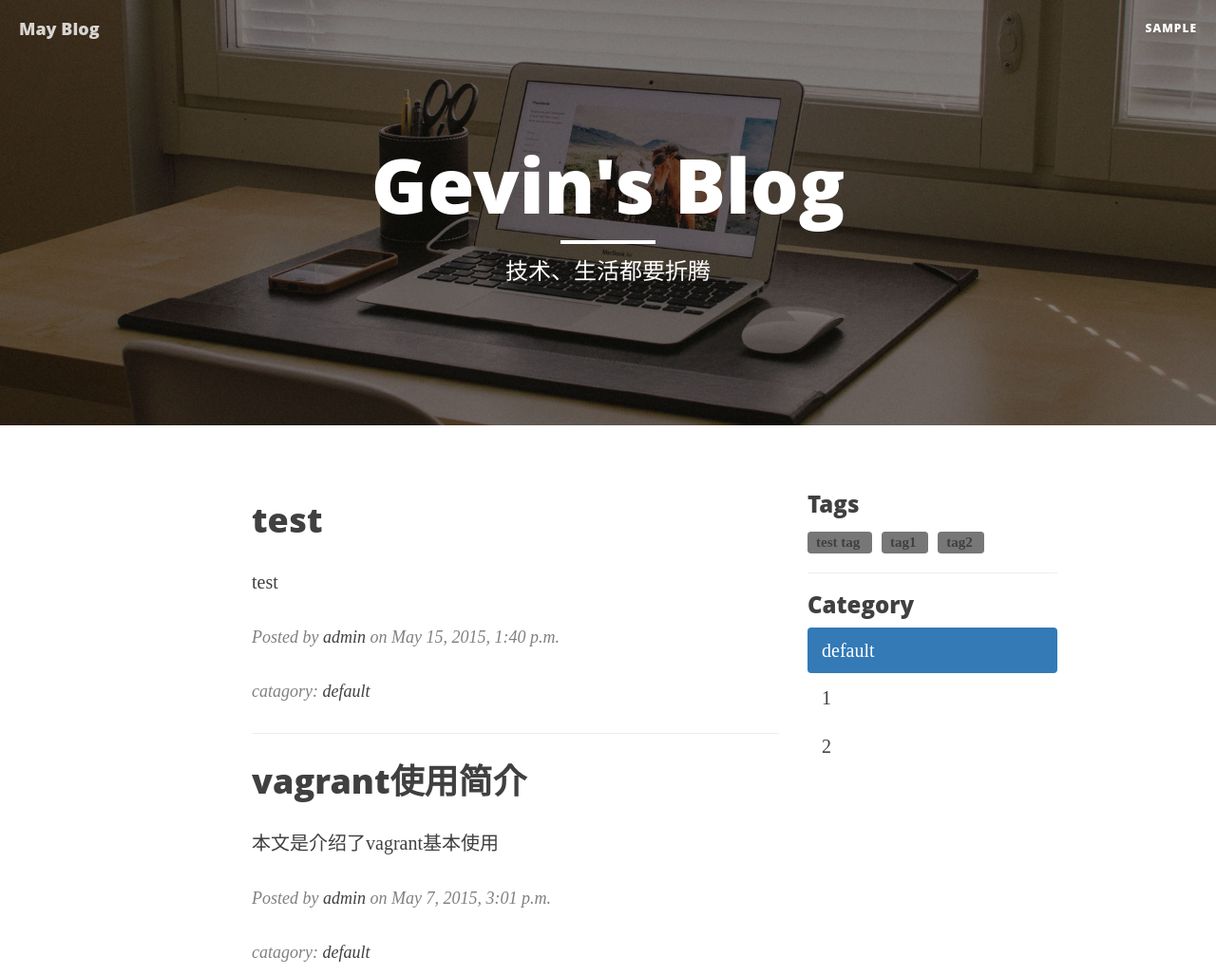
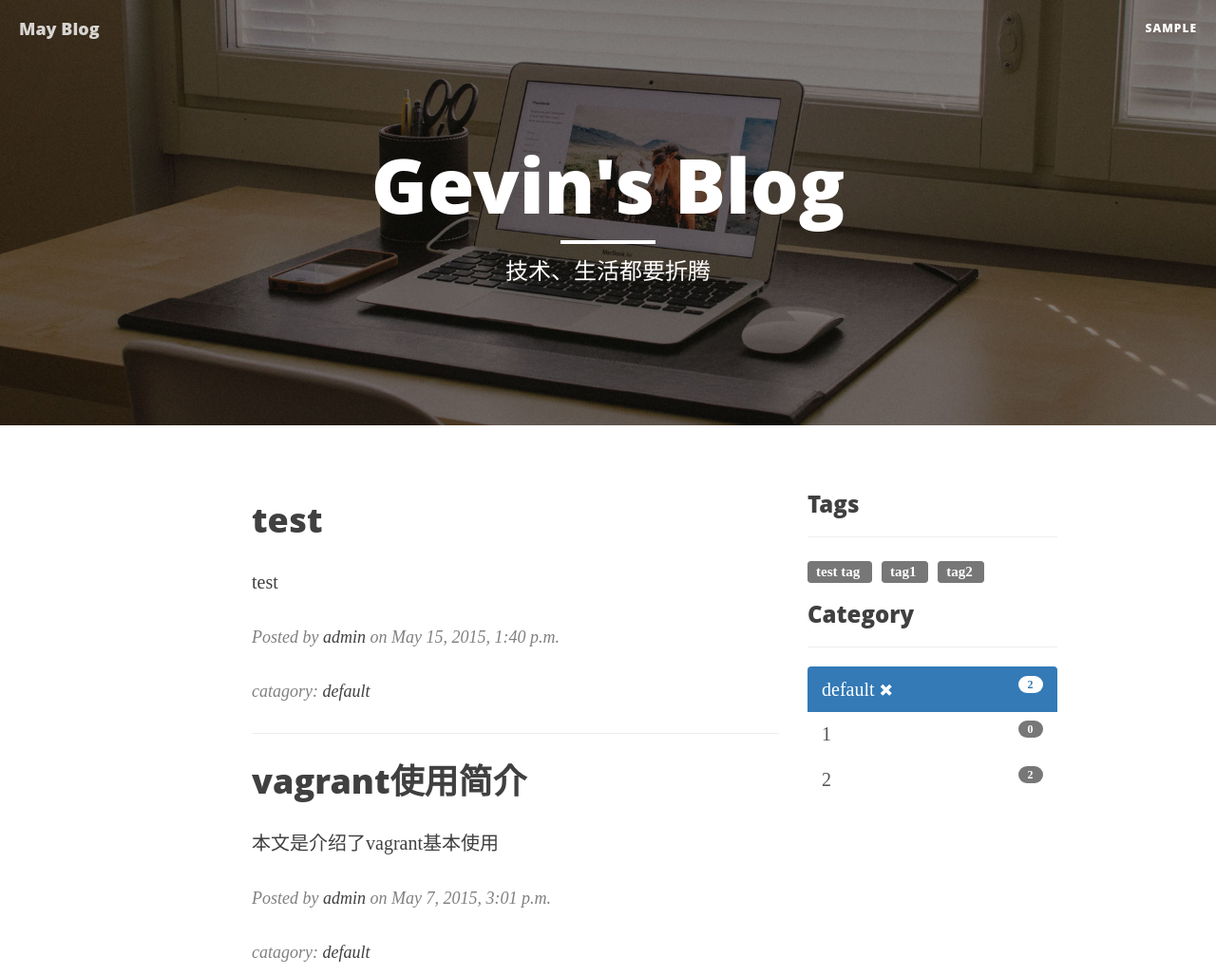
Before and after one commit to liubomyr191/new-blog, a Django app: page /?catagory=1 in a window 1280 px wide. Shown: the top 1027 px of the page at 95% size. Run offline with Django 3.2, Linux system fonts and the light colour scheme; data comes from the database, SQL or seed files in the repository; both versions use the stored data as it was after the commit; tables that the repository leaves empty hold one stand-in row (values such as "Sample post"); some libraries are stand-ins or nearby versions.

Commit message:
fix display

```diff
--- a/blog/main/views.py
+++ b/blog/main/views.py
@@ -10,6 +10,7 @@
 from django.contrib import messages
 from django.contrib.auth.decorators import login_required
 from django.utils.decorators import method_decorator
+from django.db.models import Count
 
 import markdown2
 
@@ -57,7 +58,7 @@
 
 
         tags = models.Tag.objects.all()
-        catagories = models.Catagory.objects.all()
+        catagories = models.Catagory.objects.annotate(num_posts=Count('post'))
 
         data['posts'] = posts
         data['pages'] = post_pages
--- /dev/null
+++ b/blog/static/css/mayblog.css
@@ -0,0 +1,3 @@
+.catagory-list{
+    border: 0px;
+}
--- a/blog/templates/base.html
+++ b/blog/templates/base.html
@@ -19,6 +19,7 @@
 
     <!-- Custom CSS -->
     <link href="{% static 'css/clean-blog.min.css' %} " rel="stylesheet">
+    <link href="{% static 'css/mayblog.css' %} " rel="stylesheet">
     <link rel="stylesheet" href="//cdnjs.cloudflare.com/ajax/libs/highlight.js/8.5/styles/default.min.css">
 
     <!-- Custom Fonts -->
@@ -136,6 +137,9 @@
     <script src="//cdnjs.cloudflare.com/ajax/libs/highlight.js/8.5/highlight.min.js"></script>
     <script>hljs.initHighlightingOnLoad();</script>
 
+    {% block js %}
+    {% endblock %}
+
 </body>
 
 </html>
--- a/blog/templates/main/index.html
+++ b/blog/templates/main/index.html
@@ -53,23 +53,58 @@
             </ul>
         </div>
         <div class="col-lg-3 col-md-2">
-            <h3>Tags</h3>
+            <h3>Tags</h3><hr/>
             {% for tag in tags %}
-                <span class="label {% if tag.id == tag_id %}label-primary{% else %}label-default{% endif %}">
-                    <a href="?tag={{tag.id}}" class="post-tag">{{ tag.name }}</a>
-                </span>
+                <a href="?tag={{tag.id}}" class="post-tag">
+                    {% if tag.id == tag_id %}
+                    <span class="label label-primary">
+                        {{ tag.name }}
+                        <small><span class="glyphicon glyphicon-remove small rm-filter" aria-hidden="true"></span></small>
+                    </span>
+
+                    {% else %}
+                    <span class="label label-default">
+                        {{ tag.name }}
+                    </span>
+
+                    {% endif %}
+
+                </a>
                 &nbsp;
             {% endfor %}
-            <hr/>
-            <h3>Category</h3>
-            <ul class="nav nav-pills nav-stacked">
+
+            <h3>Category</h3><hr/>
+            <div class="list-group">
                 {% for catagory in catagories %}
-                <li {% if catagory_id == catagory.id %}class="active"{% endif %}>
-                    <a href="?catagory={{catagory.id}}">{{ catagory.name }}</a>
-                </li>
+                    {% if catagory_id == catagory.id %}
+                        <a href="?catagory={{catagory.id}}" class="list-group-item catagory-list active">{{ catagory.name }}
+                        <small><span class="glyphicon glyphicon-remove small rm-filter" aria-hidden="true"></span></small>
+                        <span class="badge">&nbsp;{{catagory.num_posts}}&nbsp;</span></a>
+                    {% else %}
+                        <a href="?catagory={{catagory.id}}" class="list-group-item catagory-list ">{{ catagory.name }}
+                        <span class="badge">&nbsp;{{catagory.num_posts}}&nbsp;</span></a>
+                    {% endif %}
+
+                {% endfor %}
+            </div>
+
+            <!-- <ul class="list-group">
+                {% for catagory in catagories %}
+                    {% if catagory_id == catagory.id %}
+                        <li class="list-group-item catagory-list active">
+                            <span class="badge">&nbsp;{{catagory.num_posts}}&nbsp;</span></a>
+                            <a href="?catagory={{catagory.id}}">{{ catagory.name }} </a>
+                            <a href="."><span class="glyphicon glyphicon-remove small" aria-hidden="true"></span></a>
+                        </li>
+                    {% else %}
+                        <li class="list-group-item catagory-list">
+                            <span class="badge">&nbsp;{{catagory.num_posts}}&nbsp;</span></a>
+                            <a href="?catagory={{catagory.id}}">{{ catagory.name }} </a>
+                        </li>
+                    {% endif %}
                 {% endfor %}
             </ul>
-
+ -->
 
         </div>
     </div>
@@ -77,3 +112,16 @@
 
 <hr>
 {% endblock %}
+
+{% block js %}
+<script type="text/javascript">
+$('.rm-filter').on('click', function (event) {
+    // var answer = confirm("Delete post?");
+    // return answer;
+
+    // alert("something");
+    location.href = "{% url 'main:index' %}";
+    return false;
+  });
+</script>
+{% endblock %}
```
Also changed, not shown: blog/db.sqlite3.
